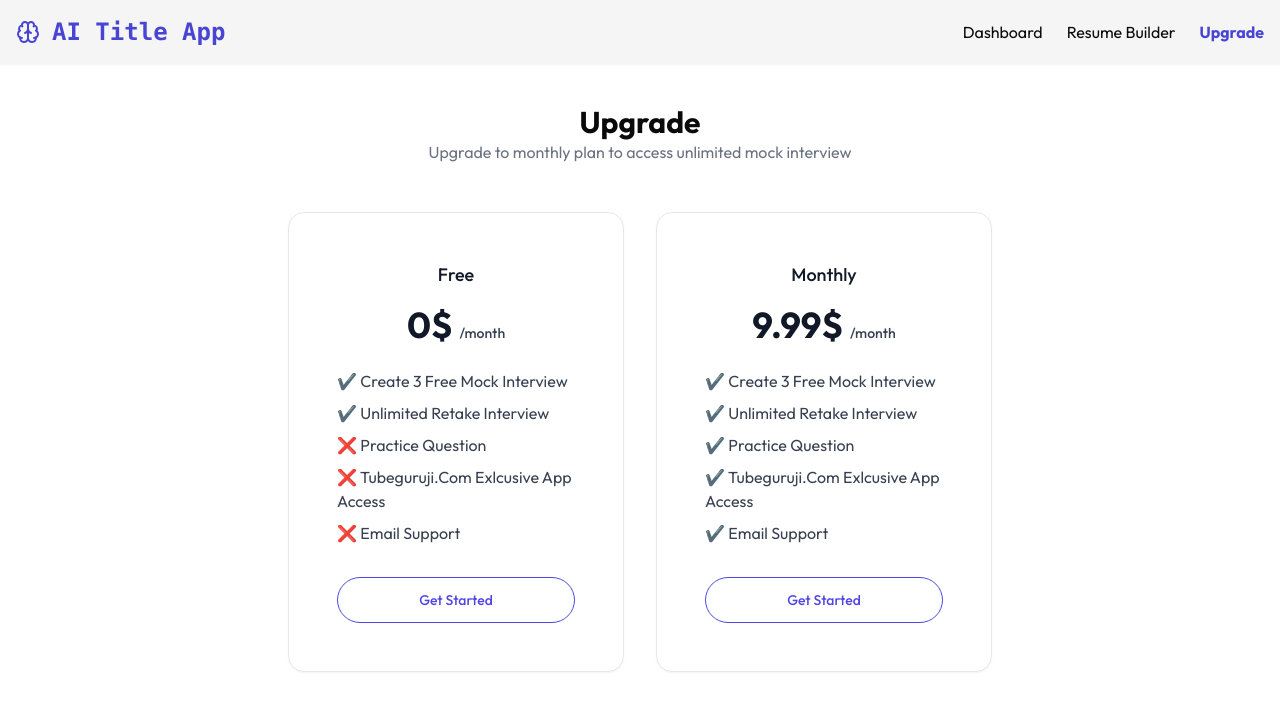
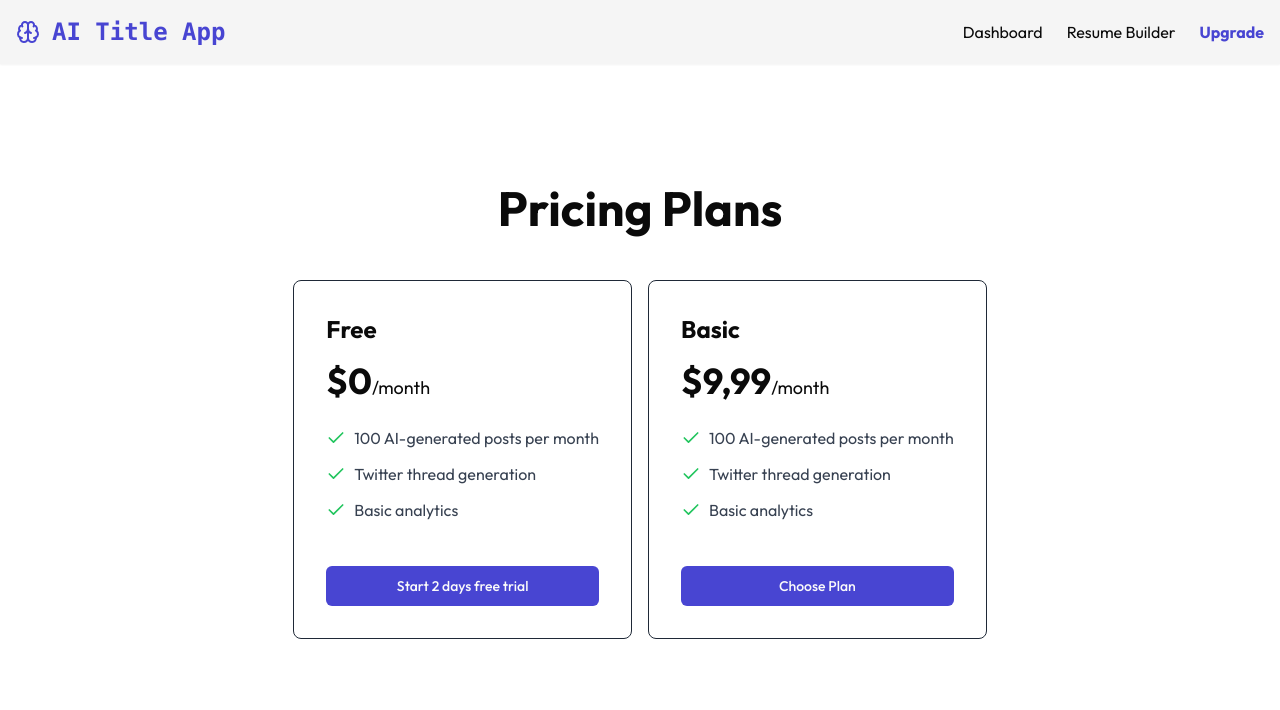
Before and after one commit to peppe1994/interview-mock-ai, a Next.js app: page /dashboard/upgrade in a window 1280 px wide. Shown: the top 710 px of the page. Built offline with nearby package versions, Linux system fonts and the light colour scheme; no server answers.

Commit message:
adding stripe webhooks

```diff
--- /dev/null
+++ b/app/api/create-checkout-session/route.js
@@ -0,0 +1,37 @@
+import { NextResponse } from "next/server";
+import Stripe from "stripe";
+
+const stripe = new Stripe(process.env.STRIPE_SECRET_KEY, {
+  apiVersion: "2024-09-30.acacia",
+});
+export async function POST(req) {
+  try {
+    const { priceId, userId } = await req.json();
+    if (!priceId || !userId) {
+      return NextResponse.json(
+        { error: "Missing priceId or userId" },
+        { status: 400 }
+      );
+    }
+    const session = await stripe.checkout.sessions.create({
+      mode: "subscription",
+      payment_method_types: ["card", "paypal"],
+      line_items: [
+        {
+          price: priceId,
+          quantity: 1,
+        },
+      ],
+      success_url: `${process.env.NEXT_PUBLIC_BASE_URL}/dashboard?session_id={CHECKOUT_SESSION_ID}`,
+      cancel_url: `${process.env.NEXT_PUBLIC_BASE_URL}/dashboard/upgrade`,
+      client_reference_id: userId,
+    });
+    return NextResponse.json({ sessionId: session.id });
+  } catch (error) {
+    console.error("Error creating checkout session:", error);
+    return NextResponse.json(
+      { error: "Error creating checkout session", details: error },
+      { status: 500 }
+    );
+  }
+}
--- /dev/null
+++ b/app/api/webhooks/strapi/route.js
@@ -0,0 +1,100 @@
+import { headers } from "next/headers";
+import { NextResponse } from "next/server";
+import Stripe from "stripe";
+
+const stripe = new Stripe(process.env.STRIPE_SECRET_KEY, {
+  apiVersion: "2024-09-30.acacia",
+});
+
+export async function POST(req) {
+  const body = await req.text();
+  const signature = headers().get("Stripe-Signature");
+
+  if (!signature) {
+    console.error("No Stripe signature found");
+    return NextResponse.json({ error: "No Stripe signature" }, { status: 400 });
+  }
+
+  let event;
+
+  try {
+    event = stripe.webhooks.constructEvent(
+      body,
+      signature,
+      process.env.STRIPE_WEBHOOK_SECRET
+    );
+  } catch (err) {
+    console.error(`Webhook signature verification failed: ${err}`);
+    return NextResponse.json(
+      { error: `Webhook Error` },
+      { status: 400 }
+    );
+  }
+
+  console.log(`Received event type: ${event.type}`);
+
+  if (event.type === "checkout.session.completed") {
+    const session = event.data.object;
+    const userId = session.client_reference_id;
+    const subscriptionId = session.subscription;
+
+    if (!userId || !subscriptionId) {
+      console.error("Missing userId or subscriptionId in session", { session });
+      return NextResponse.json(
+        { error: "Invalid session data" },
+        { status: 400 }
+      );
+    }
+
+    try {
+      console.log(`Retrieving subscription: ${subscriptionId}`);
+      const subscription = await stripe.subscriptions.retrieve(subscriptionId);
+      console.log("Retrieved subscription:", subscription);
+
+      if (!subscription.items.data.length) {
+        console.error("No items found in subscription", { subscription });
+        return NextResponse.json(
+          { error: "Invalid subscription data" },
+          { status: 400 }
+        );
+      }
+
+      const priceId = subscription.items.data[0].price.id;
+      console.log(`Price ID: ${priceId}`);
+
+      let plan;
+
+      // Map price IDs to plan names and points
+      switch (priceId) {
+        case "price_1QAboiLuCtmTgb35WcMKkyou":
+          plan = "Basic";
+          break;
+        default:
+          console.error("Unknown price ID", { priceId });
+          return NextResponse.json(
+            { error: "Unknown price ID" },
+            { status: 400 }
+          );
+      }
+
+      console.log(`Creating/updating subscription for user ${userId}`);
+
+      if (!updatedSubscription) {
+        console.error("Failed to create or update subscription");
+        return NextResponse.json(
+          { error: "Failed to create or update subscription" },
+          { status: 500 }
+        );
+      }
+      console.log(`Successfully processed subscription for user ${userId}`);
+    } catch (error) {
+      console.error("Error processing subscription:", error);
+      return NextResponse.json(
+        { error: "Error processing subscription", details: 'Error during subscription' },
+        { status: 500 }
+      );
+    }
+  }
+
+  return NextResponse.json({ received: true });
+}
--- a/app/dashboard/page.jsx
+++ b/app/dashboard/page.jsx
@@ -1,10 +1,10 @@
 'use client';
+import { Button } from "@/components/ui/button";
+import { isFreeTrialExpired } from "@/utils/dateUtil";
 import { useUser } from "@clerk/nextjs";
+import { useEffect, useState } from "react";
 import AddNewInterview from "./_components/AddNewInterview";
 import InterviewList from "./_components/InterviewList";
-import { useEffect, useState } from "react";
-import { isFreeTrialExpired } from "@/utils/dateUtil";
-import { Button } from "@/components/ui/button";
 
 function Dashboard() {
   const { user } = useUser();
--- a/app/dashboard/upgrade/_components/PlanItemCard.jsx
+++ /dev/null
@@ -1,45 +0,0 @@
-"use client"
-import { useUser } from '@clerk/nextjs'
-import React from 'react'
-
-function PlanItemCard({plan}) {
-  const {user}=useUser();
-  return (
-    <div className="rounded-2xl border border-gray-200 p-6 shadow-sm sm:px-8 lg:p-12">
-    <div className="text-center">
-
-      <h2 className="text-lg font-medium text-gray-900">
-        {plan.name}
-        <span className="sr-only">Plan</span>
-      </h2>
-
-      <p className="mt-2 sm:mt-4">
-        <strong className="text-3xl font-bold text-gray-900 sm:text-4xl"> {plan.cost}$ </strong>
-
-        <span className="text-sm font-medium text-gray-700">/month</span>
-      </p>
-    </div>
-
-    <ul className="mt-6 space-y-2">
-        {plan.offering.map((item,index)=>(
-             <li className="flex items-center gap-1 mb-2">
-                <h2 className="text-gray-700">{item.value}</h2>
-             </li>
-        ))}
-
-
-
-    </ul>
-
-    <a
-      href={plan.paymentLink+'?prefilled_email='+user?.primaryEmailAddress.emailAddress}
-      target='_blank'
-      className="mt-8 block rounded-full border border-indigo-600 bg-white px-12 py-3 text-center text-sm font-medium text-indigo-600 hover:ring-1 hover:ring-indigo-600 focus:outline-none focus:ring active:text-indigo-500"
-    >
-      Get Started
-    </a>
-  </div>
-  )
-}
-
-export default PlanItemCard
--- a/app/dashboard/upgrade/page.jsx
+++ b/app/dashboard/upgrade/page.jsx
@@ -1,27 +1,119 @@
-import React from 'react'
+"use client";
+import { CheckIcon } from "lucide-react";
+import { useUser } from "@clerk/nextjs";
+import { useState } from "react";
+import { loadStripe } from "@stripe/stripe-js";
+import { Button } from "@/components/ui/button";
+import Link from "next/link";
+//import { getSubscriptionByUserId } from "@/utils/db/action";
 
-import planData from '@/utils/planData'
-import PlanItemCard from './_components/PlanItemCard'
+const pricingPlans = [
+  {
+    name: "Free",
+    price: "0",
+    features: [
+      "100 AI-generated posts per month",
+      "Twitter thread generation",
+      "Basic analytics",
+    ],
+  },
+  {
+    name: "Basic",
+    price: "9,99",
+    priceId: "price_1QAboiLuCtmTgb35WcMKkyou",
+    features: [
+      "100 AI-generated posts per month",
+      "Twitter thread generation",
+      "Basic analytics",
+    ],
+  },
+];
 
-function Upgrade() {
-    return (
-        <div className='p-10'>
-            <h2 className='font-bold text-3xl text-center'>Upgrade</h2>
-            <h2 className='text-center  text-gray-500'>Upgrade to monthly plan to access unlimited mock interview</h2>
+export default function PricingPage() {
+  const { isSignedIn, user } = useUser();
+  const [isLoading, setIsLoading] = useState(false);
 
-            <div className="mx-auto max-w-3xl px-4 py-8 sm:px-6 sm:py-12 lg:px-8">
-                <div className="grid grid-cols-1 gap-4 sm:grid-cols-2 sm:items-center md:gap-8">
+  const handleSubscribe = async (priceId) => {
+    if (!isSignedIn) {
+      return;
+    }
 
-                {planData.map((plan,index)=>(
-                     <PlanItemCard plan={plan} key={index} />
+    setIsLoading(true);
+    try {
+      const response = await fetch("/api/create-checkout-session", {
+        method: "POST",
+        headers: {
+          "Content-Type": "application/json",
+        },
+        body: JSON.stringify({
+          priceId,
+          userId: user?.id,
+        }),
+      });
+      if (!response.ok) {
+        const errorData = await response.json();
+        throw new Error(errorData.error || "Failed to create checkout session");
+      }
+
+      const { sessionId } = await response.json();
+      const stripe = await loadStripe(
+        process.env.NEXT_PUBLIC_STRIPE_PUBLISHABLE_KEY
+      );
+      if (!stripe) {
+        throw new Error("Failed to load Stripe");
+      }
+      await stripe.redirectToCheckout({ sessionId });
+    } catch (error) {
+      console.error("Error creating checkout session:", error);
+    } finally {
+      setIsLoading(false);
+    }
+  };
+
+  return (
+    <div className="p-10">
+      <main className="container mx-auto px-8 py-20">
+        <h1 className="text-5xl font-bold mb-12 text-center">Pricing Plans</h1>
+        <div className="flex flex-row gap-4 items-center justify-center">
+          {pricingPlans.map((plan, index) => (
+            <div
+              key={index}
+              className="p-8 rounded-lg border border-gray-800 flex flex-col"
+            >
+              <h2 className="text-2xl font-bold mb-4 ">{plan.name}</h2>
+              <p className="text-4xl font-bold mb-6 ">
+                ${plan.price}
+                <span className="text-lg font-normal ">/month</span>
+              </p>
+              <ul className="mb-8 flex-grow">
+                {plan.features.map((feature, featureIndex) => (
+                  <li
+                    key={featureIndex}
+                    className="flex items-center mb-3 text-gray-700"
+                  >
+                    <CheckIcon className="w-5 h-5 mr-2 text-green-500" />
+                    {feature}
+                  </li>
                 ))}
-
-
-
-                </div>
+              </ul>
+              {plan.priceId && (
+                <Button
+                  onClick={() => handleSubscribe(plan.priceId)}
+                  disabled={isLoading}
+                  className="w-full hover:bg-gray-800"
+                >
+                  {isLoading ? "Processing..." : "Choose Plan"}
+                </Button>
+              )}
+              {!plan.priceId && (
+              <Link href={'/dashboard'}>
+                <Button className="w-full hover:bg-gray-800">Start 2 days free trial</Button>
+              </Link>
+              )}
             </div>
+          ))}
         </div>
-    )
+      </main>
+    </div>
+  );
 }
-
-export default Upgrade
--- a/package.json
+++ b/package.json
@@ -19,6 +19,7 @@
     "@radix-ui/react-popover": "^1.1.2",
     "@radix-ui/react-slot": "^1.0.2",
     "@smastrom/react-rating": "^1.5.0",
+    "@stripe/stripe-js": "^4.10.0",
     "class-variance-authority": "^0.7.0",
     "clsx": "^2.1.1",
     "drizzle-orm": "^0.31.0",
@@ -33,6 +34,7 @@
     "react-web-share": "^2.0.2",
     "react-webcam": "^7.2.0",
     "sonner": "^1.4.41",
+    "stripe": "^17.3.1",
     "tailwind-merge": "^2.3.0",
     "tailwindcss-animate": "^1.0.7",
     "uuid": "^9.0.1"
```
Also changed, not shown: 1 other file (tests, documents, lock files or other folders).
